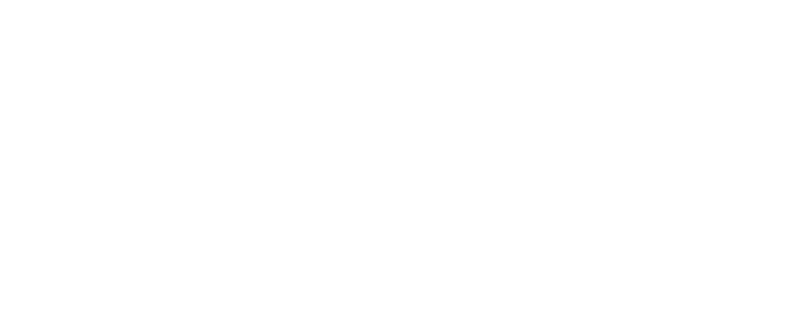
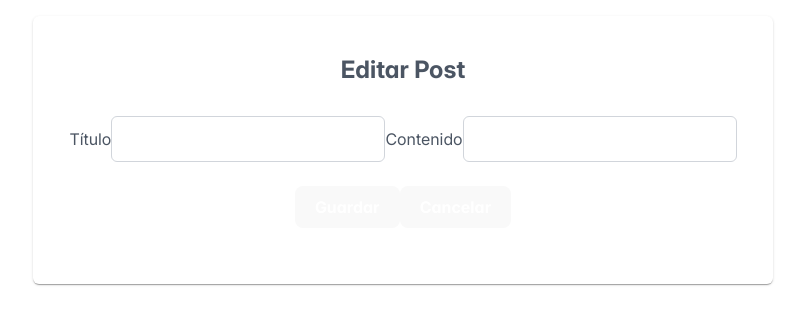
Before and after one commit to MateoVrr/efiJavaScript, a React (Vite) app: page /editar-post/1 in a window 1280 px wide. Before the commit this address had no page. Shown: the part 266-590 px from the top of the page, without its empty margins (237-1042 px from the left). Built offline with nearby package versions, Linux system fonts and the light colour scheme; no server answers.

Commit message:
editar post- falta review

```diff
--- a/package.json
+++ b/package.json
@@ -30,9 +30,6 @@
     "eslint-plugin-react-hooks": "^5.2.0",
     "eslint-plugin-react-refresh": "^0.4.22",
     "globals": "^16.4.0",
-    "vite": "^5.4.10"
-
+    "vite": "^5.4.21"
   }
-
-
 }
--- a/src/App.jsx
+++ b/src/App.jsx
@@ -6,7 +6,7 @@
 import ReviewsList from './layouts/ReviewsList'
 import PostsList from './layouts/PostsList'
 import CrearReview from './layouts/CrearReview'
-import CrearPost from './layouts/CrearPost'
+import EditarPost from "./layouts/EditarPost"
 
 function App() {
 
@@ -18,8 +18,8 @@
         <Route path='/login' element={<Login/>}/>
         <Route path='/posts' element={<PostsList/>}/>
         <Route path='/reviews' element={<ReviewsList/>}/>
-        <Route path='/crear-post' element={<CrearPost/>}/>
         <Route path='/posts/:id/reviews/nueva' element={<CrearReview/>}/>
+        <Route path="/editar-post/:id" element={<EditarPost />} />
 
       </Routes>
     </>
--- a/src/layouts/CrearPost.jsx
+++ b/src/layouts/CrearPost.jsx
@@ -38,7 +38,6 @@
         })
         toast.success("Post creado correctamente")
         resetForm()
-        navigate("/posts")
       } else {
         toast.error("Error al crear el post")
       }
@@ -75,12 +74,7 @@
                   type="submit"
                   label={isSubmitting ? "Creando..." : "Crear Post"}
                 />
-                <Button
-                  type="button"
-                  label="Volver"
-                  onClick={() => navigate("/posts")}
-                  className="p-button-secondary"
-                />
+
               </div>
             </Form>
           )}
--- /dev/null
+++ b/src/layouts/EditarPost.jsx
@@ -0,0 +1,63 @@
+import { useEffect, useState } from "react"
+import { useParams, useNavigate } from "react-router-dom"
+import { Card } from "primereact/card"
+import { InputText } from "primereact/inputtext"
+import { Button } from "primereact/button"
+import Swal from "sweetalert2"
+import "../styles/EditarPost.css"
+
+function EditarPost() {
+  const { id } = useParams()
+  const navigate = useNavigate()
+  const [title, setTitle] = useState("")
+  const [content, setContent] = useState("")
+
+  useEffect(() => {
+    const cargarPost = async () => {
+      const token = localStorage.getItem("token")
+      const res = await fetch(`http://localhost:5000/posts/${id}`, {
+        headers: { Authorization: "Bearer " + token }
+      })
+      const data = await res.json()
+      setTitle(data.title)
+      setContent(data.content)
+    }
+    cargarPost()
+  }, [id])
+
+  const guardarCambios = async () => {
+    const token = localStorage.getItem("token")
+    await fetch(`http://localhost:5000/posts/${id}`, {
+      method: "PUT",
+      headers: {
+        "Content-Type": "application/json",
+        Authorization: "Bearer " + token
+      },
+      body: JSON.stringify({ title, content })
+    })
+
+    Swal.fire("Guardado!", "El post fue actualizado", "success")
+    navigate("/")
+  }
+
+  return (
+    <div className="editarpost-container">
+      <Card title="Editar Post" className="editarpost-card">
+
+        <label>Título</label>
+        <InputText value={title} onChange={(e) => setTitle(e.target.value)} />
+
+        <label>Contenido</label>
+        <InputText value={content} onChange={(e) => setContent(e.target.value)} />
+
+        <div className="editarpost-actions">
+          <Button label="Guardar" onClick={guardarCambios} />
+          <Button label="Cancelar" className="p-button-secondary" onClick={() => navigate("/")} />
+        </div>
+
+      </Card>
+    </div>
+  )
+}
+
+export default EditarPost
--- a/src/layouts/Home.jsx
+++ b/src/layouts/Home.jsx
@@ -1,5 +1,6 @@
 import { useNavigate } from "react-router-dom";
 import { useAuth } from "../context/AuthContext";
+import PostsList from "./PostsList";
 
 function Home() {
   const navigate = useNavigate();
@@ -10,8 +11,7 @@
       {user ? (
         <>
           <h1>Bienvenido, {user.name}</h1>
-          <button onClick={() => navigate("/crear-post")} style={{ color: "white" }}>Postea Algo</button>
-
+          <PostsList/>
           <button onClick={logout} style={{ color: "white" }}>Cerrar Sesión</button>
         </>
       ) : (
--- a/src/layouts/PostsList.jsx
+++ b/src/layouts/PostsList.jsx
@@ -7,6 +7,7 @@
 import Swal from "sweetalert2"
 import { getPosts, deletePost } from "../services/posts"
 import "../styles/PostsList.css"
+import CrearPost from "./CrearPost"
 
 const PostsList = () => {
   const [posts, setPosts] = useState([])
@@ -76,11 +77,12 @@
 
   return (
     <div className="posts-container">
+
+      <CrearPost />
+
       <Card title="Listado de Posts" className="posts-card">
         <div className="posts-actions">
           <Button label="Refrescar" onClick={cargarPosts} />
-          <Button label="Crear Post" onClick={() => navigate("/crear-post")} />
-          <Button label="Volver al Inicio" onClick={() => navigate("/")} />
         </div>
 
         <DataTable
@@ -88,7 +90,7 @@
           className="posts-table"
           emptyMessage={<p className="no-data">No hay posts registrados</p>}
         >
-          <Column field="id" header="ID" />
+          <Column header="" />
           <Column field="title" header="Título" />
           <Column field="content" header="Contenido" />
           <Column field="author" header="Autor" />
@@ -96,6 +98,7 @@
           <Column header="Acciones" body={accionesTemplate} />
         </DataTable>
       </Card>
+
     </div>
   )
 }
--- /dev/null
+++ b/src/styles/EditarPost.css
@@ -0,0 +1,34 @@
+.editarpost-container {
+  display: flex;
+  justify-content: center;
+  margin-top: 2rem;
+}
+
+.editarpost-card {
+  width: 100%;
+  max-width: 900px;
+  padding: 1rem;
+}
+
+.editarpost-form {
+  display: flex;
+  flex-direction: column;
+  gap: 1rem;
+  margin-top: 1rem;
+}
+
+.editarpost-input {
+  width: 100%;
+}
+
+.editarpost-actions {
+  display: flex;
+  justify-content: center;
+  margin-top: 1.5rem;
+}
+
+.no-data {
+  text-align: center;
+  color: #888;
+  padding: 1rem;
+}
--- a/src/styles/PostsList.css
+++ b/src/styles/PostsList.css
@@ -34,6 +34,6 @@
 
 .posts-actions {
   display: flex;
-  justify-content: space-between;
+  justify-content: center;
   margin-top: 1.5rem;
 }
```
Also changed, not shown: 1 other file (tests, documents, lock files or other folders).
